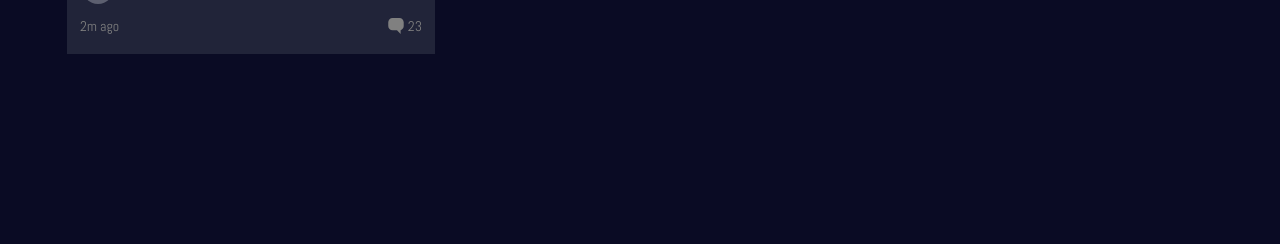
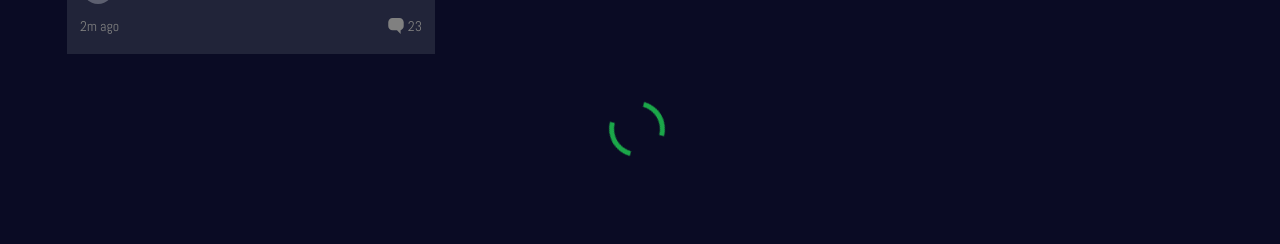
Before and after one commit to buwaneka1/no-chance, a React (Create React App) app in the folder react/: page / in a window 1280 px wide. Shown: the part 178-422 px from the top of the page. Built offline with nearby package versions, Linux system fonts and the light colour scheme.

Commit message:
react-34

```diff
--- a/react/src/components/RantList.js
+++ b/react/src/components/RantList.js
@@ -1,6 +1,7 @@
 import React, { Component } from 'react';
 import { Link } from 'react-router-dom';
 import Rant from './Rant';
+import Loader from './Loader';
 import '../styles/rantlist.css';
 
 class RantList extends Component {
@@ -12,6 +13,8 @@ class RantList extends Component {
                     <Rant />
                 </Link>
 
+                <Loader isLoading={true}/>
+
                 <div className="rant__add" title="Add Rant">+</div>
 
             </div>
```
